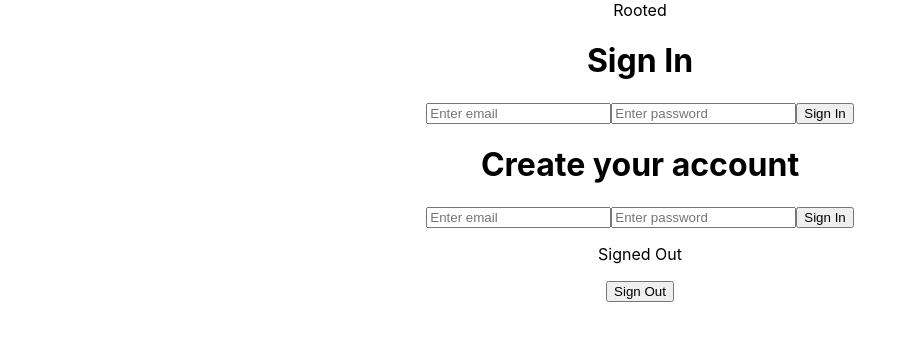
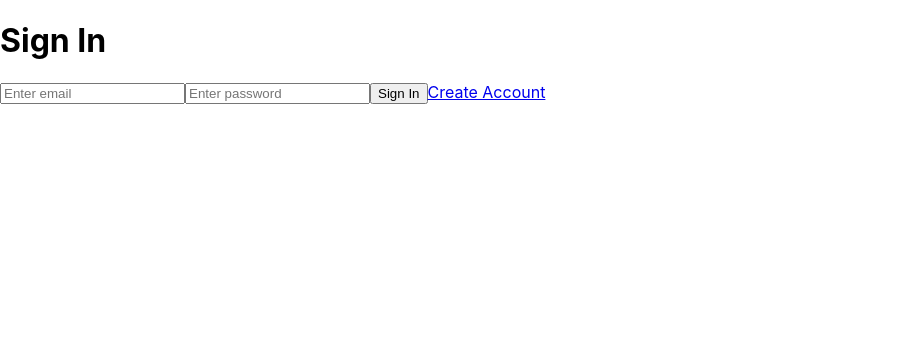
Before and after one commit to taymitsu/Rooted, a React (Create React App) app: page / in a window 1280 px wide. Shown: the top 340 px of the page, without its empty margins (0-917 px from the left). Built offline with nearby package versions, Linux system fonts and the light colour scheme; no server answers.

Commit message:
react-router-dom version changed, files split

```diff
--- a/package.json
+++ b/package.json
@@ -11,6 +11,7 @@
     "react": "^18.2.0",
     "react-dom": "^18.2.0",
     "react-firebase-hooks": "^5.1.1",
+    "react-router-dom": "^5.2.0",
     "react-scripts": "5.0.1",
     "web-vitals": "^2.1.4"
   },
--- a/src/App.js
+++ b/src/App.js
@@ -1,17 +1,15 @@
-import './App.css';
-import SignIn from './components/auth/SignIn';
-import SignOutButton from './components/auth/SignOut';
-import SignUp from './components/auth/SignUp';
-import AuthDetails from './components/AuthDetails';
+import React from 'react';
+import { Switch, Route } from 'react-router-dom';
+import SignInForm from './components/SignInForm';
+import CreateAccount from './components/CreateAccount';
 
 function App() {
   return (
     <div className="App">
-      Rooted
-      <SignIn />
-      <SignUp />
-      <AuthDetails />
-      <SignOutButton />
+      <Switch>
+        <Route exact path="/" component={SignInForm} />
+        <Route path="/create-account" component={CreateAccount} />
+      </Switch>
     </div>
   );
 }
--- a/src/components/AuthDetails.js
+++ b/src/components/AuthDetails.js
@@ -1,3 +1,4 @@
+/*
 import { useAuthState } from 'react-firebase-hooks/auth';
 import { auth } from '../firebase';
 
@@ -18,3 +19,4 @@ const AuthDetails = () => {
 };
 
 export default AuthDetails;
+*/
--- a/src/components/auth/SignIn.js
+++ b/src/components/CreateAccount.js
@@ -1,28 +1,28 @@
-import { signInWithEmailAndPassword } from "firebase/auth";
+import { createUserWithEmailAndPassword } from "firebase/auth";
 import React, { useState } from 'react'
-import { auth } from '../../firebase'
+import { auth } from '../firebase'
 
 
-const SignIn = () => {
+
+function CreateAccount() {
   const [email, setEmail] = useState("");
   const [password, setPassword] = useState("");
 
-  const signIn = (e) => {
+  const CreateAccount = (e) => {
     e.preventDefault();
-    console.log("email", email, "password", password);
-    signInWithEmailAndPassword(auth, email, password)
+    createUserWithEmailAndPassword(auth, email, password)
     .then((userCredential) => {
-      console.log("userCredential", userCredential);
+      console.log(userCredential)
     })
     .catch((error) => {
-      console.log("error", error);
+      console.log(error);
     });
   }
 
   return (
-    <div className='sign-in-container'>
-      <form onSubmit={signIn}>
-        <h1>Sign In</h1>
+    <div className='create-account-container'>
+      <form onSubmit={CreateAccount}>
+        <h1>Create your account</h1>
         <input
           type="email"
           value={email}
@@ -35,10 +35,10 @@ const SignIn = () => {
           placeholder="Enter password"
           onChange={(e) => setPassword(e.target.value)}
         ></input>
-        <button type="submit">Sign In</button>
+        <button type="submit">create Account</button>
       </form>
     </div>
   )
 }
 
-export default SignIn
+export default CreateAccount
--- a/src/components/auth/SignUp.js
+++ b/src/components/SignInForm.js
@@ -1,27 +1,30 @@
-import { createUserWithEmailAndPassword } from "firebase/auth";
+import { signInWithEmailAndPassword } from "firebase/auth";
 import React, { useState } from 'react'
-import { auth } from '../../firebase'
+import { auth } from '../firebase'
+import { Link } from 'react-router-dom';
 
 
-const SignUp = () => {
+function SignInForm() {
   const [email, setEmail] = useState("");
   const [password, setPassword] = useState("");
 
-  const signUp = (e) => {
+
+  const signInForm = (e) => {
     e.preventDefault();
-    createUserWithEmailAndPassword(auth, email, password)
+    console.log("email", email, "password", password);
+    signInWithEmailAndPassword(auth, email, password)
     .then((userCredential) => {
-      console.log(userCredential)
+      console.log("userCredential", userCredential);
     })
     .catch((error) => {
-      console.log(error);
+      console.log("error", error);
     });
   }
 
   return (
-    <div className='sign-up-container'>
-      <form onSubmit={signUp}>
-        <h1>Create your account</h1>
+    <div className='sign-in-container'>
+      <form onSubmit={signInForm}>
+        <h1>Sign In</h1>
         <input
           type="email"
           value={email}
@@ -35,9 +38,10 @@ const SignUp = () => {
           onChange={(e) => setPassword(e.target.value)}
         ></input>
         <button type="submit">Sign In</button>
+        <Link to="/create-account">Create Account</Link>
       </form>
     </div>
   )
 }
 
-export default SignUp
+export default SignInForm
--- a/src/index.js
+++ b/src/index.js
@@ -1,17 +1,17 @@
 import React from 'react';
-import ReactDOM from 'react-dom/client';
+import ReactDOM from 'react-dom';
+import { BrowserRouter } from 'react-router-dom';
 import './index.css';
 import App from './App';
 import reportWebVitals from './reportWebVitals';
 
-const root = ReactDOM.createRoot(document.getElementById('root'));
-root.render(
+ReactDOM.render(
   <React.StrictMode>
-    <App />
-  </React.StrictMode>
+    <BrowserRouter>
+      <App />
+    </BrowserRouter>
+  </React.StrictMode>,
+  document.getElementById('root')
 );
 
-// If you want to start measuring performance in your app, pass a function
-// to log results (for example: reportWebVitals(console.log))
-// or send to an analytics endpoint. Learn more: https://bit.ly/CRA-vitals
 reportWebVitals();
```
Also changed, not shown: src/components/auth/todo.txt (added), 1 other file (tests, documents, lock files or other folders).
